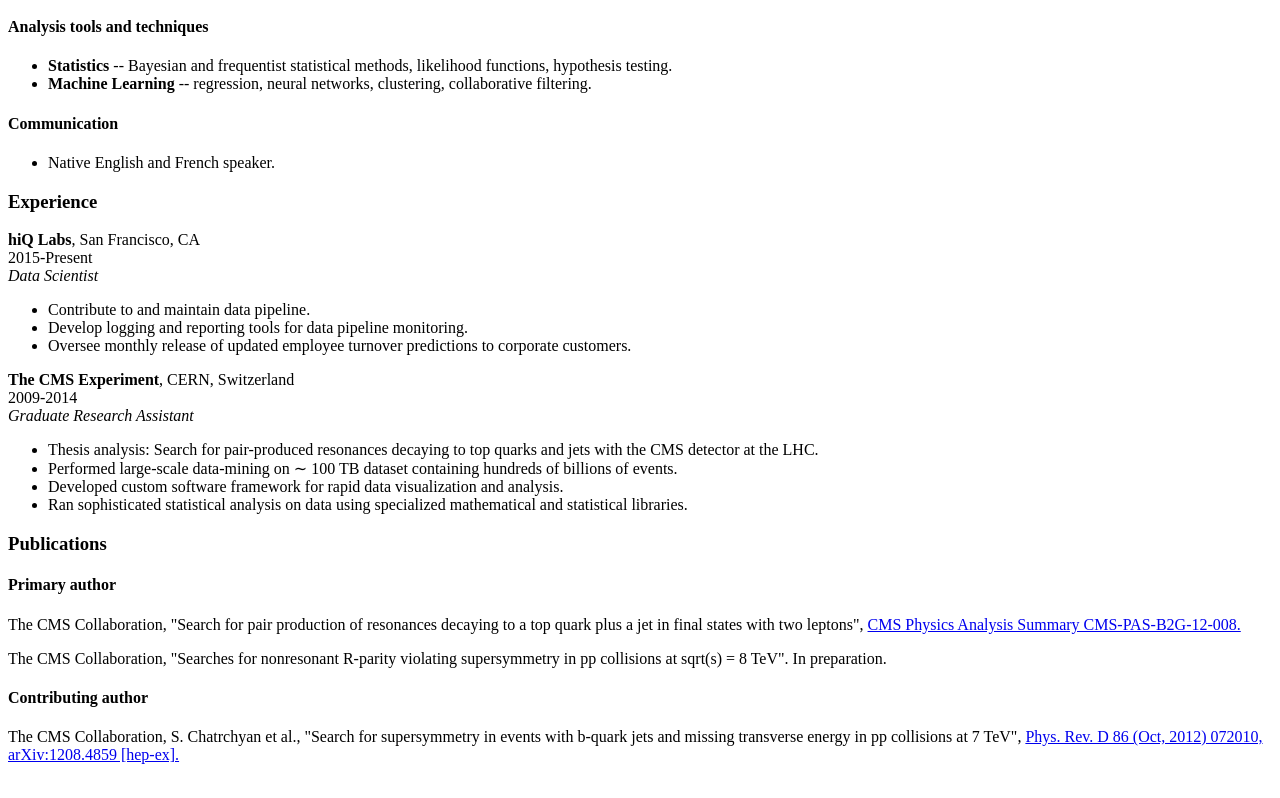
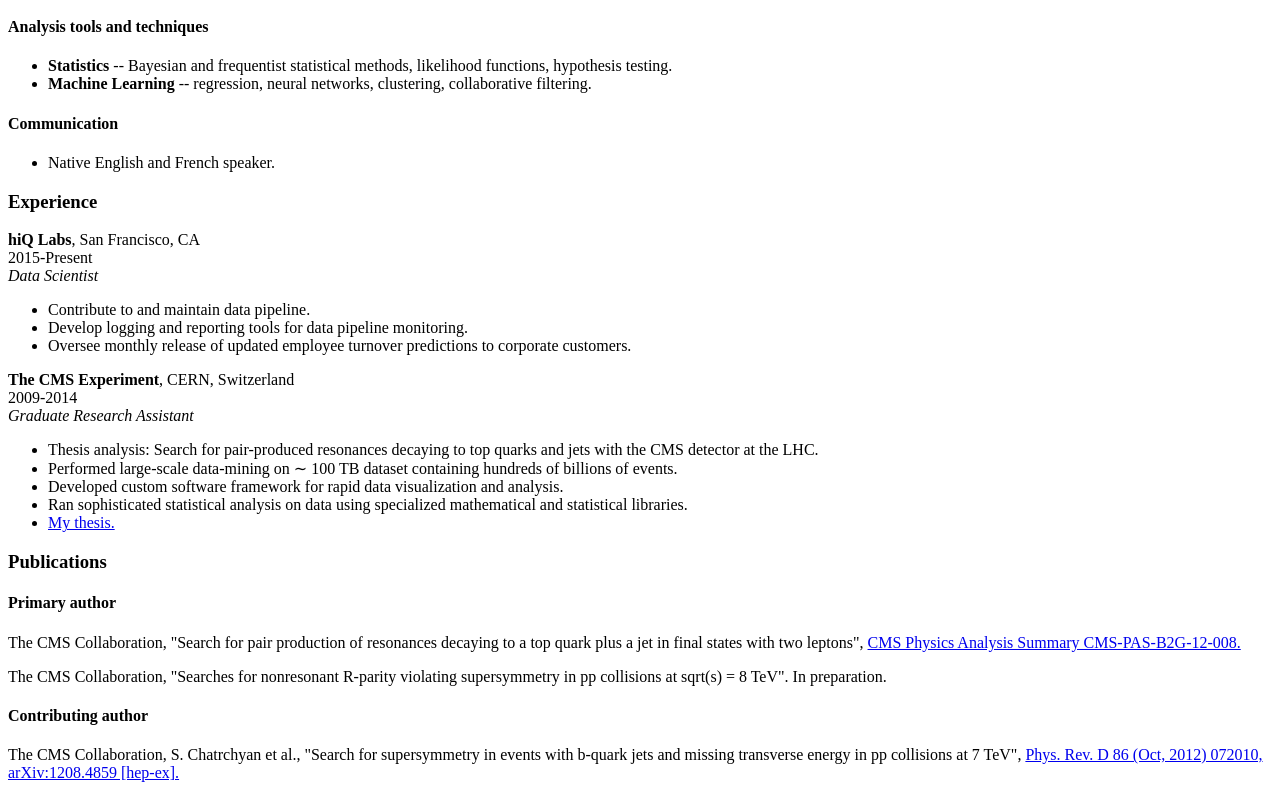
Before and after one commit to galank/galank.github.io, a plain HTML site: page index.html in a window 1280 px wide. Shown: the part 542-1340 px from the top of the page. Drawn offline with Linux system fonts and the light colour scheme.

Commit message:
add link to thesis

```diff
--- a/index.html
+++ b/index.html
@@ -70,6 +70,7 @@ pipelines encompassing data collection, processing and analysis.</li>
 <li>Performed large-scale data-mining on ∼ 100 TB dataset containing hundreds of billions of events.</li>
 <li>Developed custom software framework for rapid data visualization and analysis.</li>
 <li>Ran sophisticated statistical analysis on data using specialized mathematical and statistical libraries.</li>
+<li><a href="file:////home/gala/Documents/Projects/Websites/galank.github.io/GalaNicolasKaufmanDissertation.pdf">My thesis.</a></li>
 </ul>
 </p>
 
```
